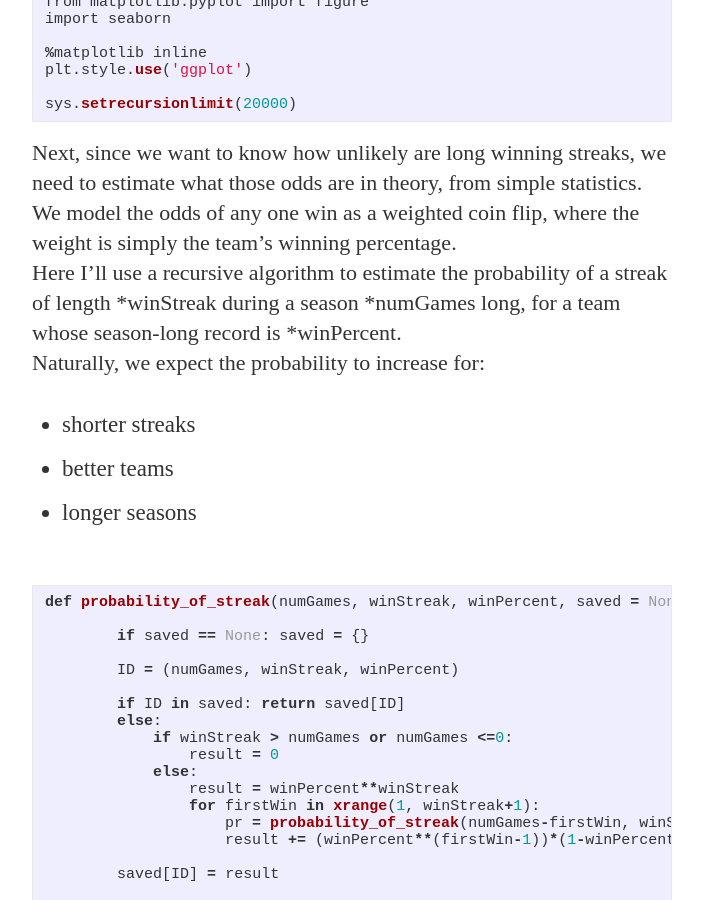
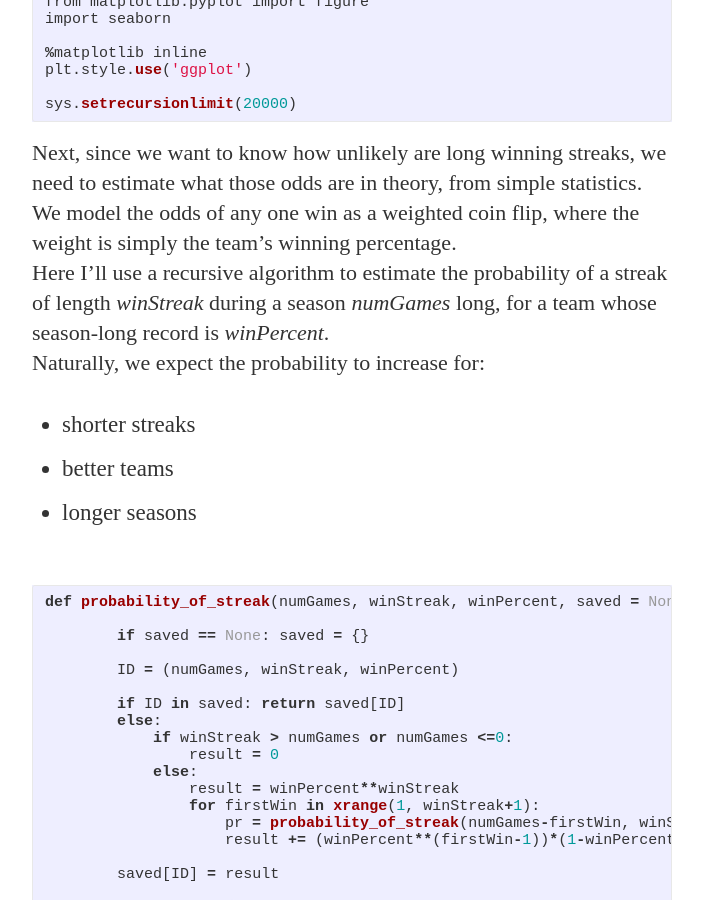
Before and after one commit to wrapgenius/wrapgenius.github.io, a Jekyll site: the page built from _posts/2019-04-22-Win-Streak-Probabilities.md, in a window 1280 px wide and 900 px high, scrolled down 1532 px. Shown: the whole window, without its empty margins (288-991 px from the left). Built offline with Jekyll 4.4.1, drawn with Linux system fonts in a browser that asks for light colours; nearby versions of some CDN libraries; some web fonts are replaced.

```diff
--- a/_posts/2019-04-22-Win-Streak-Probabilities.md
+++ b/_posts/2019-04-22-Win-Streak-Probabilities.md
@@ -35,7 +35,7 @@
 
 Next, since we want to know how unlikely are long winning streaks, we need to estimate what those odds are in theory, from simple statistics.
 We model the odds of any one win as a weighted coin flip, where the weight is simply the team's winning percentage. <br>
-Here I'll use a recursive algorithm to estimate the probability of a streak of length *winStreak during a season *numGames long, for a team whose season-long record is *winPercent. <br>
+Here I'll use a recursive algorithm to estimate the probability of a streak of length *winStreak* during a season *numGames* long, for a team whose season-long record is *winPercent*. <br>
 Naturally, we expect the probability to increase for:
 - shorter streaks
 - better teams
```
